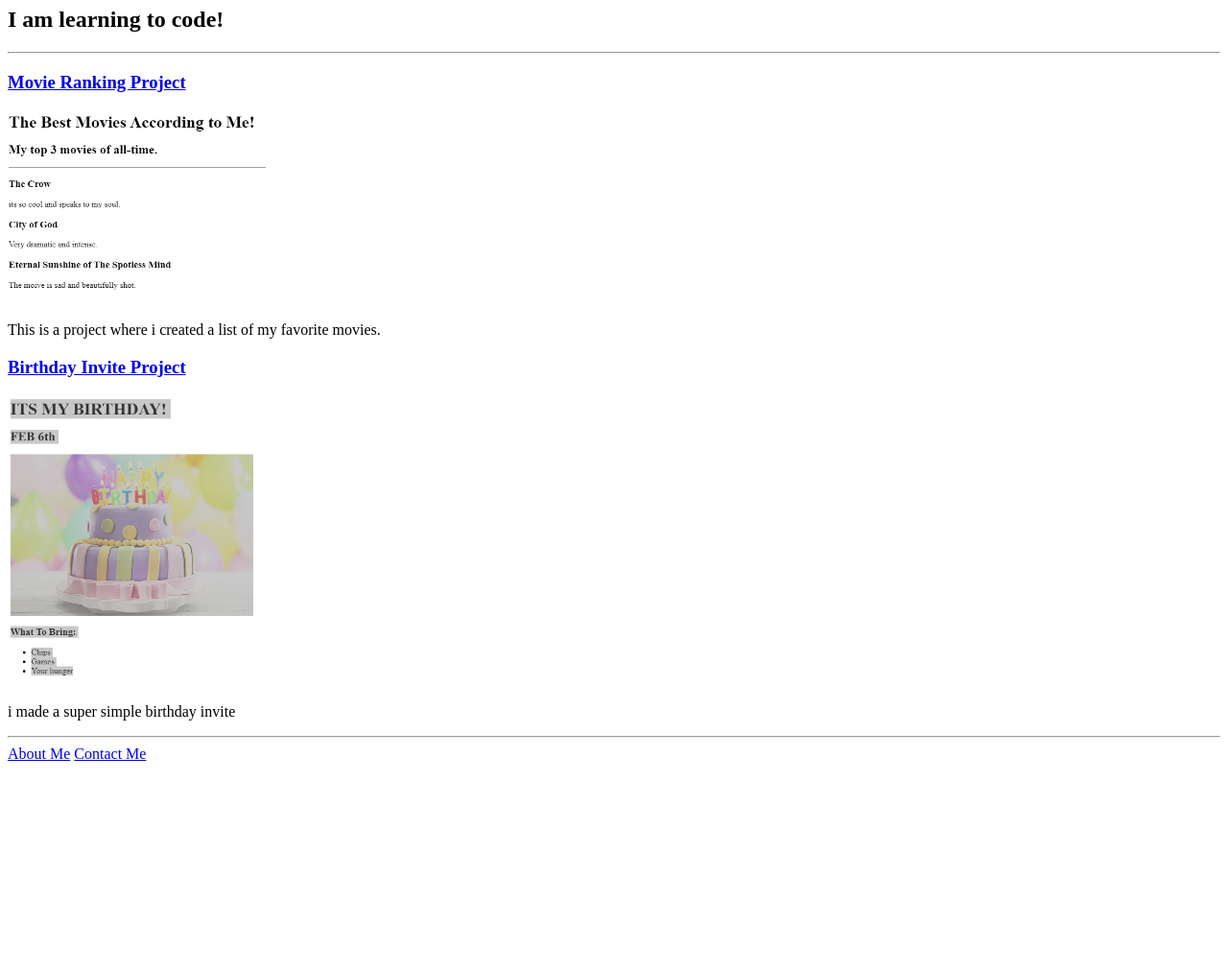
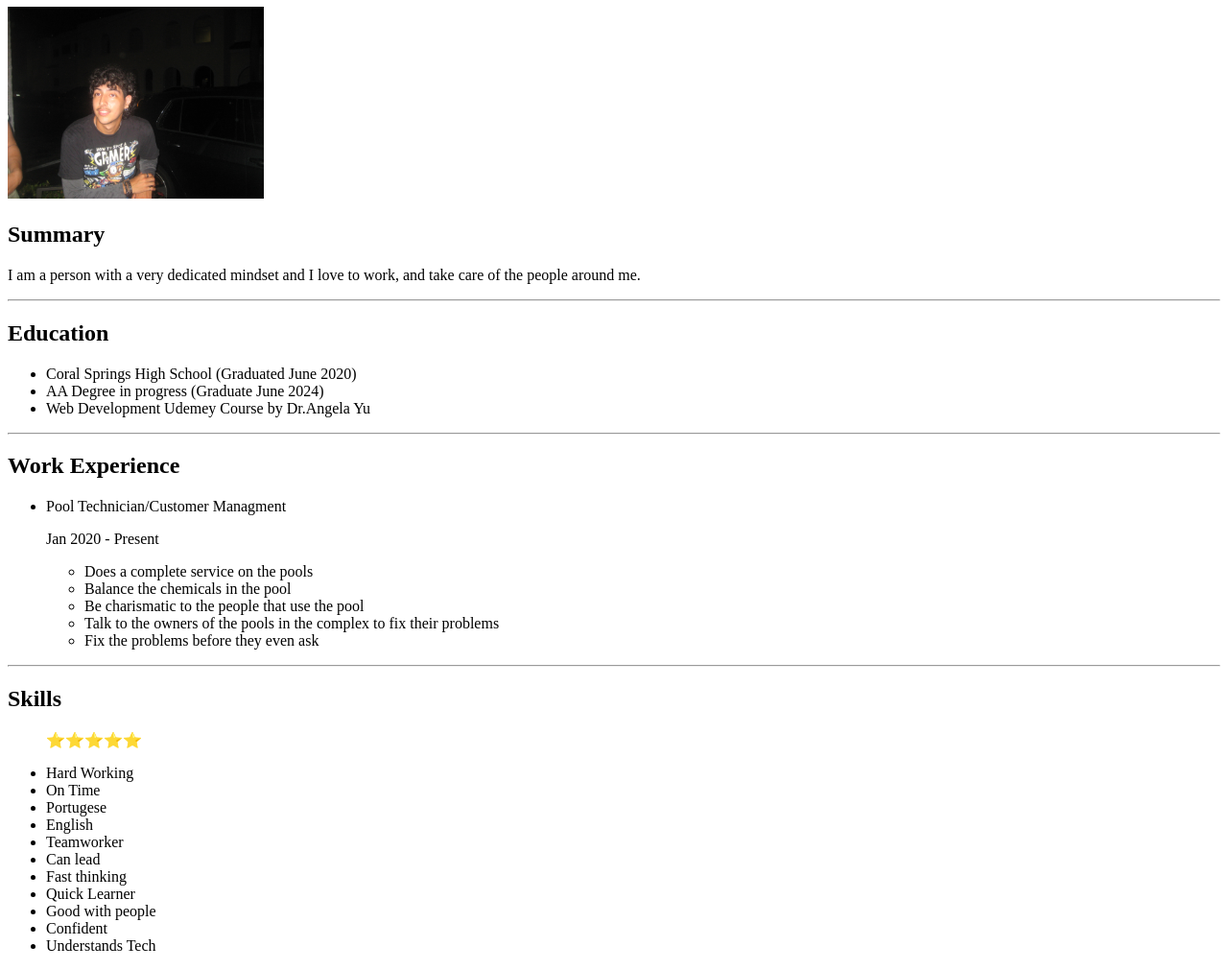
Before and after one commit to Luinight/html.portfolio, a plain HTML site: page index.html in a window 1280 px wide. Shown: the part 73-1084 px from the top of the page at 96% size. Before the commit the page ends 876 px from the top, so only its background shows below. Drawn offline with Linux system fonts and the light colour scheme.

Commit message:
Add files via upload

```diff
--- a/index.html
+++ b/index.html
@@ -1,25 +1,55 @@
 <!DOCTYPE html>
 <html lang="en">
-
 <head>
     <meta charset="UTF-8">
-    <title>Lucas Mazetto's Portfolio</title>
+    <meta name="viewport" content="width=device-width, initial-scale=1.0">
+    <title>My Resume</title>
 </head>
+<body>
 
-<body>
- <h1>Lucas's Portfolio</h1>
- <h2>I am learning to code!</h2>
+    <h1>Lucas Mazetto</h1>
+    <img src="Me.jpg" height="200">
+    <h2>Summary</h2>
+    <p>I am a person with a very dedicated mindset and I love to work, and take care of the people around me.</p>
+    <hr>
+
+ <h2>Education</h2>
+ <ul>
+    <li>Coral Springs High School (Graduated June 2020)</li>
+    <li>AA Degree in progress (Graduate June 2024)</li>
+    <li>Web Development Udemey Course by Dr.Angela Yu </li>
+ </ul>
  <hr>
 
- <h3><a href="./public/movie-ranking.html">Movie Ranking Project</a></h3>
- <img src="./assets/Movies ss.PNG" height="200">
- <p>This is a project where i created a list of my favorite movies.</p>
- <h3><a href="./public/birthday-invite.html">Birthday Invite Project</a></h3>
- <img src="./assets/images/My bday ss.PNG" height="300">
- <p>i made a super simple birthday invite</p>
+ <h2>Work Experience</h2>
+ <ul>
+    <li>Pool Technician/Customer Managment</li>
+    <p>Jan 2020 - Present</p>
+    <ul>
+        <li>Does a complete service on the pools</li>
+        <li>Balance the chemicals in the pool</li>
+        <li>Be charismatic to the people that use the pool</li>
+        <li>Talk to the owners of the pools in the complex to fix their problems</li>
+        <li>Fix the problems before they even ask</li>
+    </ul>
+ </ul>
  <hr>
 
- <a href="./public/about.html">About Me</a> <a href="./public/contact.html">Contact Me</a>
+ <h2>Skills</h2>
+ <ul>
+    <p>⭐️⭐️⭐️⭐️⭐️</p>
+    <li>Hard Working </li>
+    <li>On Time </li>
+    <li>Portugese </li>
+    <li>English </li>
+    <li>Teamworker </li>
+    <li>Can lead </li>
+    <li>Fast thinking </li>
+    <li>Quick Learner </li>
+    <li>Good with people</li>
+    <li>Confident</li>
+    <li>Understands Tech</li>
+
+ </ul>
 </body>
-
 </html>
```
Also changed, not shown: Me.jpg (added), 1 other file.
